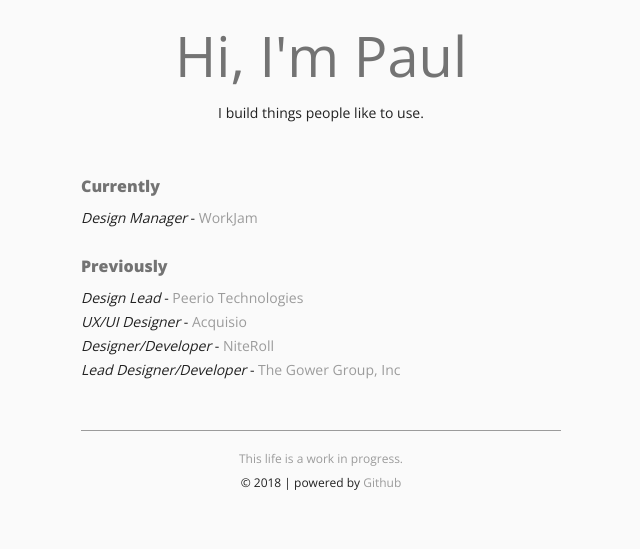
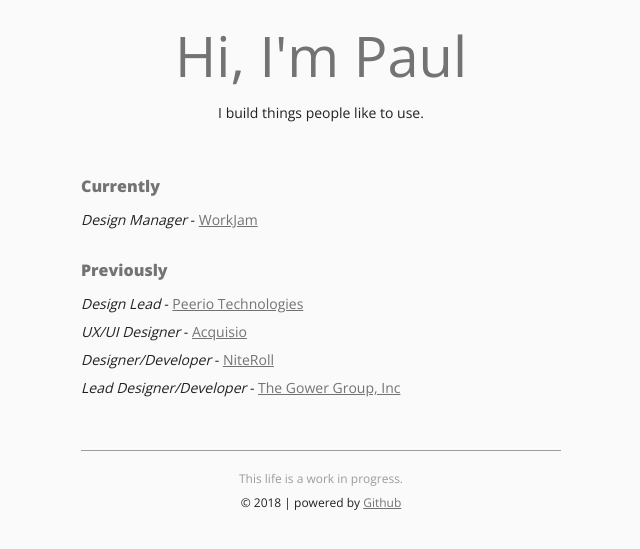
Before and after one commit to paulrdukes/paulrdukes.github.io, a Jekyll site: the page index.html, which Jekyll copies as it is, in a window 1280 px wide. Shown: the top 549 px of the page, without its empty margins (319-959 px from the left). Built offline with Jekyll 4.4.1, drawn with Linux system fonts in a browser that asks for light colours; some web fonts are replaced.

Commit message:
Update styles.css
typos

```diff
--- a/css/styles.css
+++ b/css/styles.css
@@ -102,7 +102,7 @@ ul {
 }
 
 li {
-  line-heigt: 2;
+  line-height: 2;
 }
 
 /* line 85, ../_sass/styles.sass */
@@ -128,11 +128,10 @@ about ul {
 
 /* line 104, ../_sass/styles.sass */
 a {
-  color: rgba(0, 0, 0, 0.38);
+  color: rgba(0, 0, 0, 0.54);
   transition: 200ms ease;
-  text-decoration: none;
 }
 /* line 109, ../_sass/styles.sass */
 a:hover {
-  color: rgba(0, 0, 0, 0.54);
+  font-weight: 900;
 }
```
